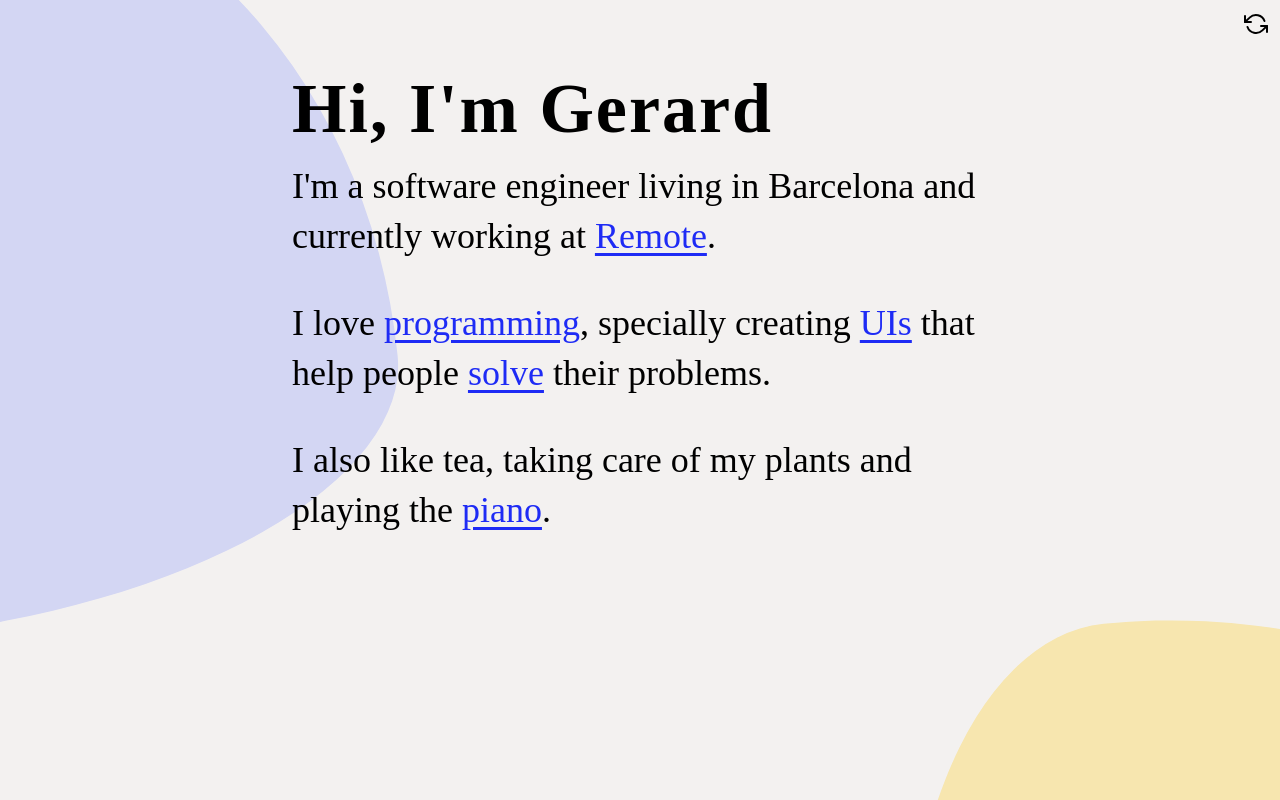
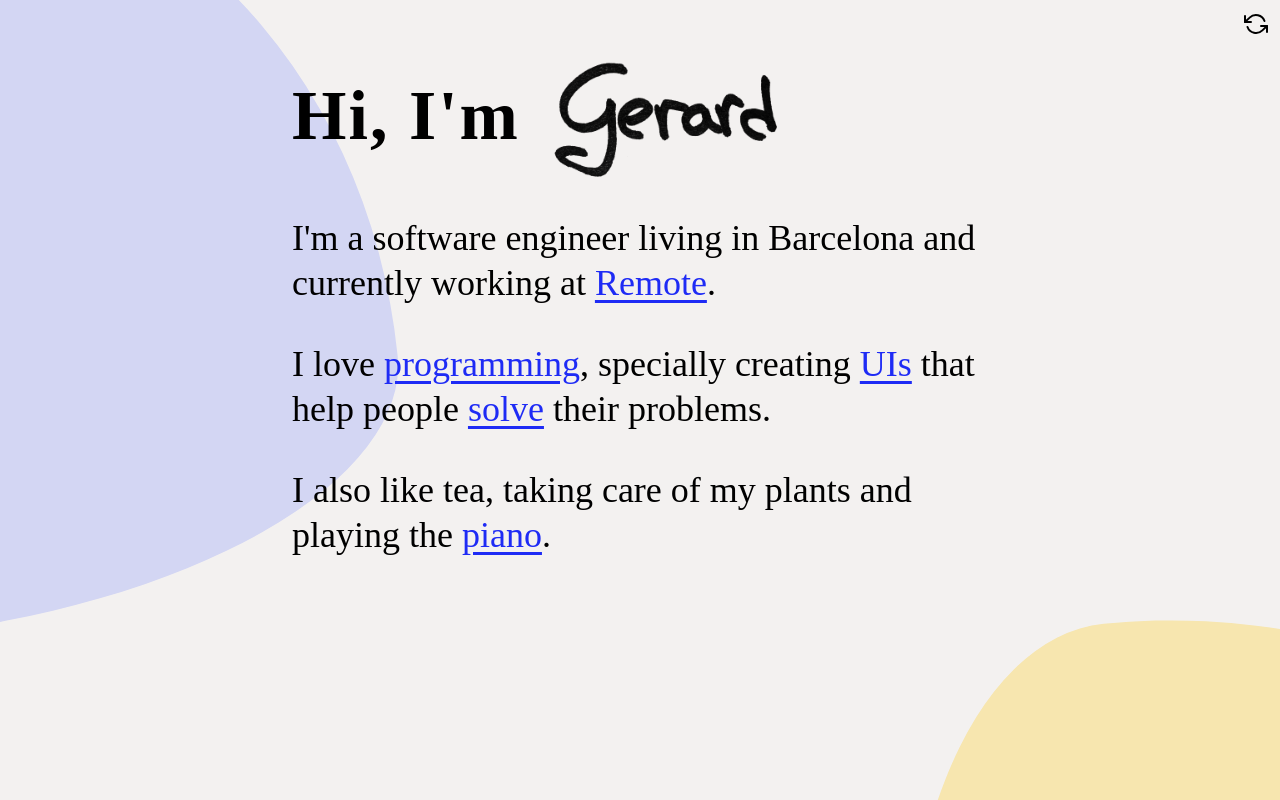
Before and after one commit to gerardabello/personal-site, a Next.js app: page / in a window 1280 px wide. Built offline with nearby package versions, Linux system fonts and the light colour scheme; a web font is replaced by a local one; what spring-animation-keyframes would draw is missing.

Commit message:
add handwritten name

```diff
--- a/src/config.js
+++ b/src/config.js
@@ -25,6 +25,7 @@ export const darkTheme = {
   bodyTextShadow: "#171717 2px 2px",
   titleFontWeight: "800",
   bodyFontWeight: "400",
+  nomFilter: "invert(1)",
 };
 
 export const lightTheme = {
@@ -36,6 +37,7 @@ export const lightTheme = {
   color4: "#1e2bf5",
   titleFontWeight: "800",
   bodyFontWeight: "400",
+  nomFilter: "none",
 };
 
 export const physicsTheme = {
@@ -47,6 +49,7 @@ export const physicsTheme = {
   color4: "#ff0000",
   titleFontWeight: "800",
   bodyFontWeight: "400",
+  nomFilter: "none",
 };
 
 export const gifTheme = {
@@ -59,6 +62,8 @@ export const gifTheme = {
   textBackgroundGif: "/assets/imgs/trippy.gif",
   titleFontWeight: "900",
   bodyFontWeight: "400",
+  nomFilter:
+    "invert(1) sepia(1) brightness(0.6) saturate(13) hue-rotate(-63deg)",
 };
 
 let themes = [darkTheme, lightTheme];
--- a/src/home.js
+++ b/src/home.js
@@ -71,7 +71,7 @@ const Title = styled.h1`
   @media (max-width: 500px) {
     font-size: 46px;
   }
-  @media (max-width: 350px) {
+  @media (max-width: 370px) {
     font-size: 38px;
   }
 
@@ -108,7 +108,7 @@ const Paragraph = styled.p`
   hyphens: auto;
 
   font-size: 36px;
-  line-height: 1.4;
+  line-height: 1.25;
 
   @media (max-width: 425px) {
     font-size: 28px;
@@ -134,15 +134,17 @@ const Paragraph = styled.p`
 
 const About = styled.div`
   animation: ${appearBottom} 3s linear 1s backwards;
-  margin-bottom: 20vh;
+  margin-top: 3em;
 `;
 
-const Img = styled.img`
-  width: 250px;
-  height: 250px;
-  object-fit: cover;
-  border-radius: 40px;
-  float: both;
+const NomImg = styled.img`
+  display: inline-block;
+
+  width: 3.5em;
+  margin-bottom: -0.6em;
+  margin-left: 0.1em;
+
+  filter: ${({ theme }) => theme.nomFilter};
 `;
 
 const Home = ({ onChangeTheme }) => (
@@ -151,7 +153,9 @@ const Home = ({ onChangeTheme }) => (
       <RefreshIcon />
     </ChangeThemeButton>
     <TitleWrapper>
-      <Title>Hi, I&apos;m Gerard</Title>
+      <Title>
+        Hi, I&apos;m <NomImg src="/assets/imgs/nom.png" />
+      </Title>
     </TitleWrapper>
 
     <About>
```
Also changed, not shown: public/assets/imgs/nom.png (added).
